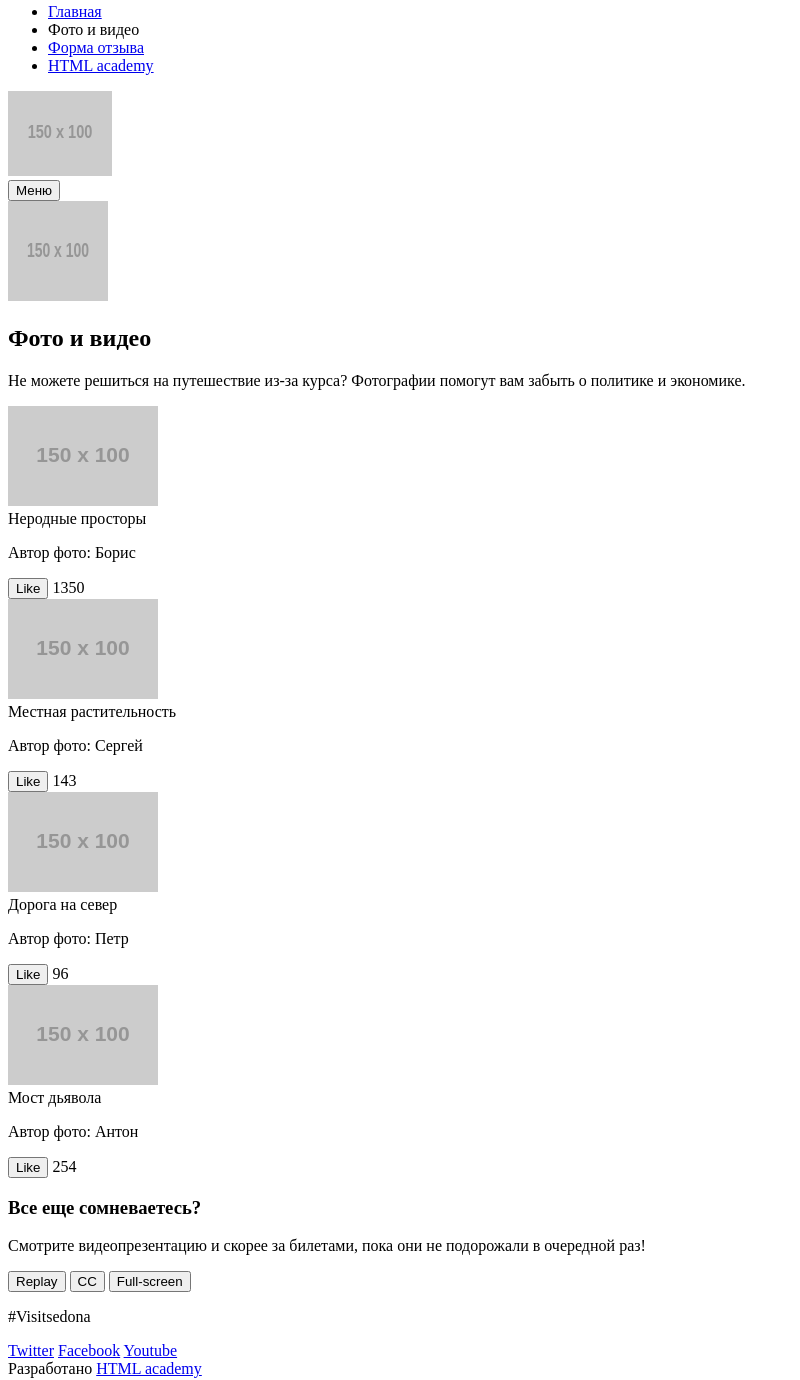
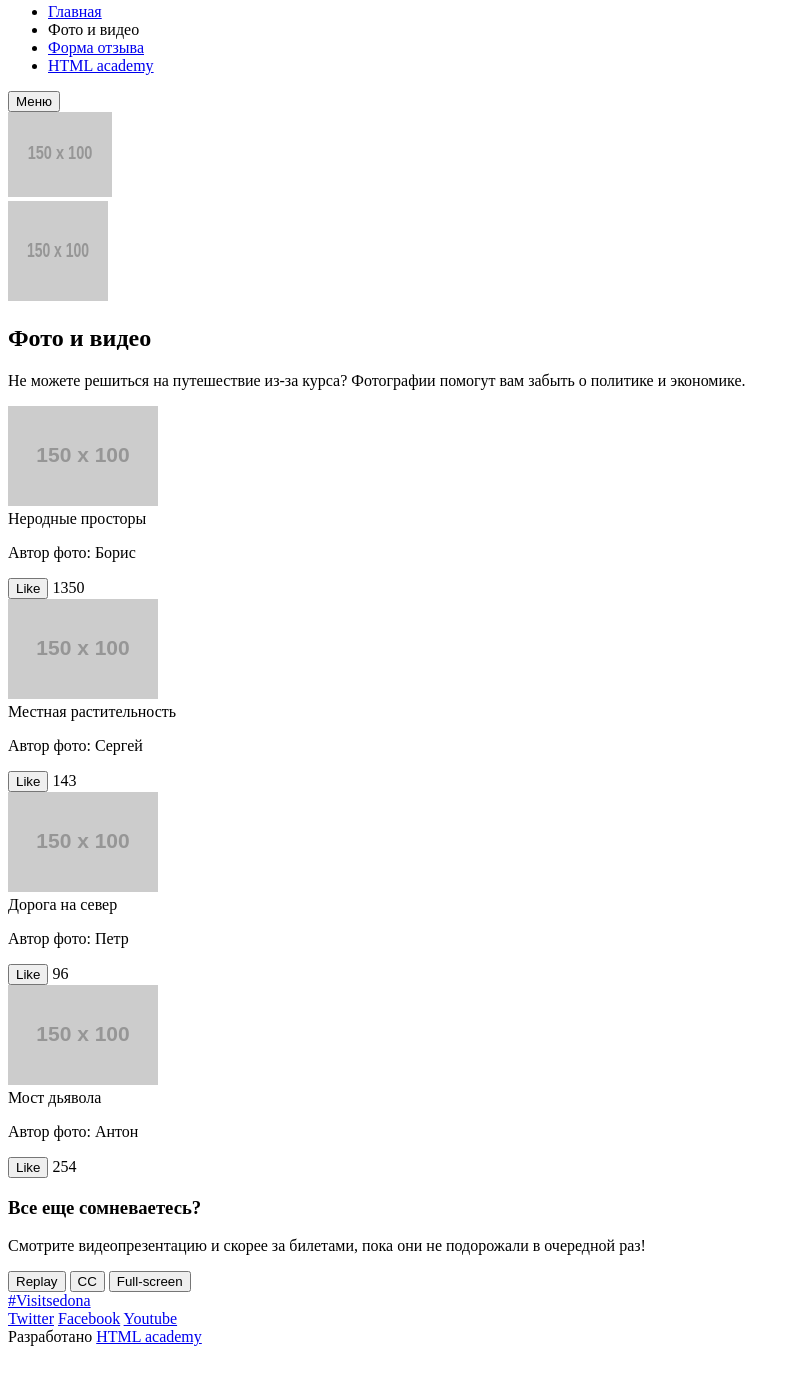
Before and after one commit to Valeriaartemchenko/230764-sedona-1, a website: page photo.html in a window 1280 px wide. Shown: the part 13-1393 px from the top of the page, without its empty margins (0-800 px from the left). After the commit the page ends 1367 px from the top, so only its background shows below. Drawn offline with Linux system fonts and the light colour scheme; placeholder pictures from the web are drawn by us.

Commit message:
Испраивла ошибки в верстке страницы фото

```diff
--- a/photo.html
+++ b/photo.html
@@ -15,12 +15,12 @@
     				<li class="menu__item"><a href="https://htmlacademy.ru" class="menu__link">HTML academy</a></li>
     			</ul>
     		</nav>
+            <button class="header__toggle" type="button">Меню</button>
     		<div class="logo">
     			<a href="index.html" class="logo__link">
     				<img src="http://placehold.it/150x100" class="logo__image" width="104" height="85">
     			</a>
     		</div>
-    		<button class="header__toggle" type="button">Меню</button>
     	</header>
         <main class="main-content">
             <div class="intro">
@@ -92,7 +92,7 @@
             </section>
         </main>
         <footer class="page-footer">
-            <p class="hashtag">#Visitsedona</p>
+            <a class="hashtag" href="#">#Visitsedona</a>
             <div class="social-btns">
                 <a class="social-btn social-btn--twitter" href="#">Twitter</a>
                 <a class="social-btn social-btn--facebook" href="#">Facebook</a>
```
